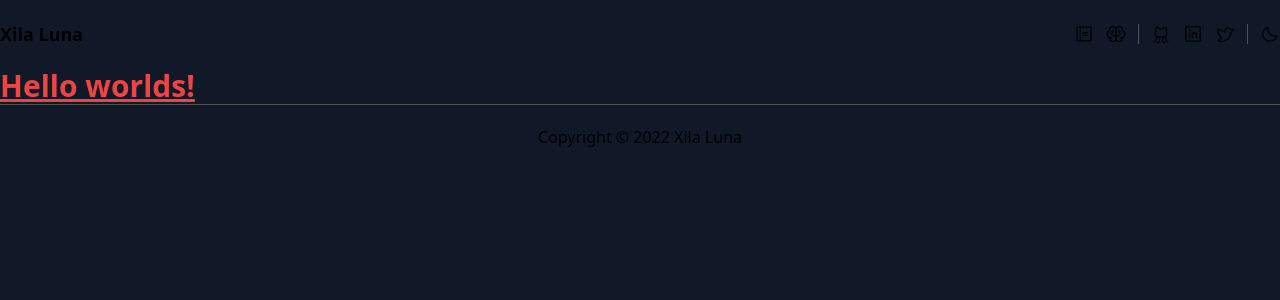
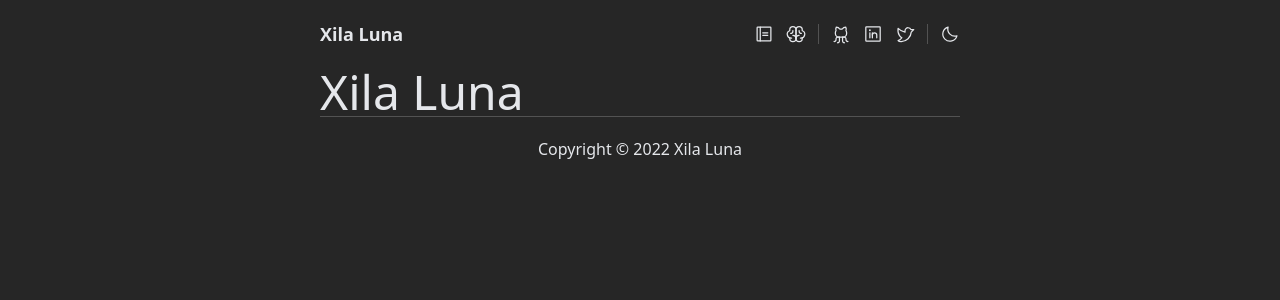
Before and after one commit to xilaluna/xilaluna.com, a Next.js app: page / in a window 1280 px wide. Shown: the top 300 px of the page. Built offline with nearby package versions, Linux system fonts and the light colour scheme.

Commit message:
[update] index layout and skills

```diff
--- a/components/layout.tsx
+++ b/components/layout.tsx
@@ -4,7 +4,7 @@ import Footer from './footer';
 
 const Layout = ({ children }: { children: ReactNode }) => {
   return (
-    <div className="md:container md:mx-auto">
+    <div className="mx-auto max-w-screen-sm">
       <Navbar />
       {children}
       <Footer />
--- a/package.json
+++ b/package.json
@@ -10,9 +10,9 @@
   },
   "dependencies": {
     "next": "12.2.3",
+    "phosphor-react": "^1.4.1",
     "react": "18.2.0",
-    "react-dom": "18.2.0",
-    "react-feather": "^2.0.10"
+    "react-dom": "18.2.0"
   },
   "devDependencies": {
     "@types/node": "18.6.1",
--- a/pages/index.tsx
+++ b/pages/index.tsx
@@ -5,13 +5,11 @@ const Home: NextPage = () => {
   return (
     <div>
       <Head>
-        <title>Create Next App</title>
+        <title>Xila Luna</title>
         <meta name="description" content="Generated by create next app" />
         <link rel="icon" href="/favicon.ico" />
       </Head>
-      <h1 className="text-3xl font-bold text-red-500 underline">
-        Hello worlds!
-      </h1>
+      <h1>Xila Luna</h1>
     </div>
   );
 };
--- a/pages/skills.tsx
+++ b/pages/skills.tsx
@@ -1,9 +1,7 @@
 import type { NextPage } from 'next';
 
 const Skills: NextPage = () => {
-  return (
-    <h1 className="text-3xl font-bold text-red-500 underline">Projects</h1>
-  );
+  return <h1 className="text-3xl font-bold text-red-500 underline">Skills</h1>;
 };
 
 export default Skills;
--- a/styles/globals.css
+++ b/styles/globals.css
@@ -3,7 +3,7 @@
 @tailwind utilities;
 
 body {
-  @apply bg-gray-900;
+  @apply bg-neutral-800 text-gray-200;
 }
 
 h1 {
```
Also changed, not shown: 1 other file (tests, documents, lock files or other folders).
